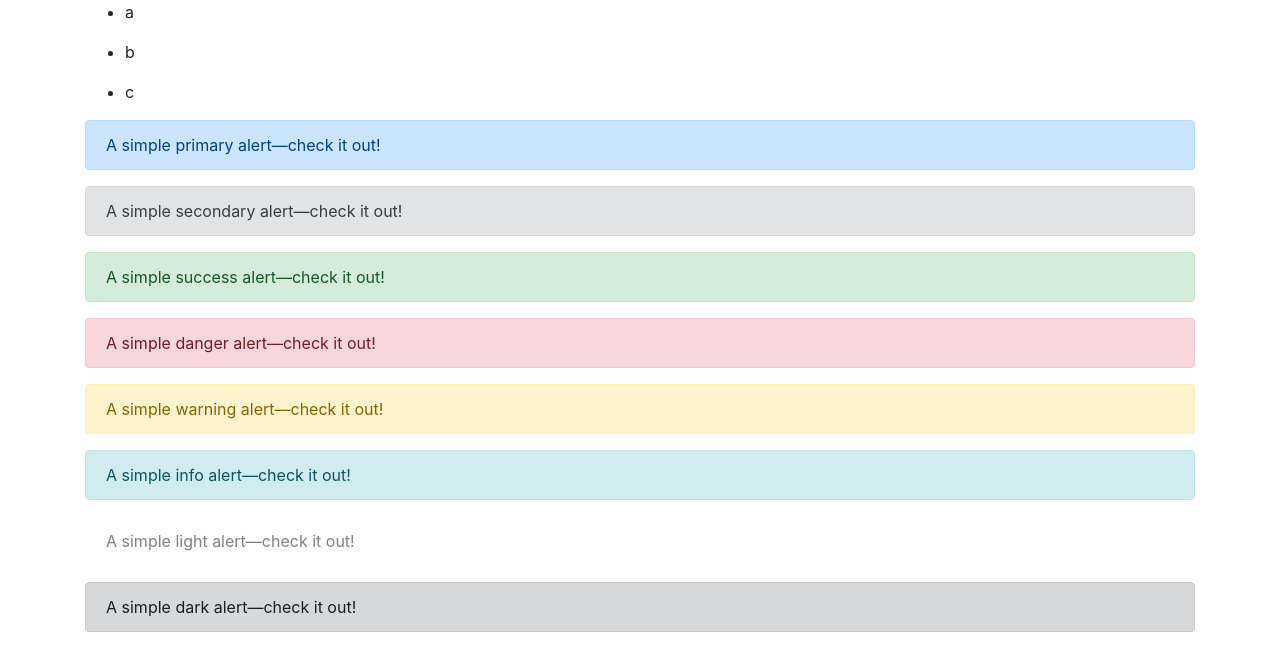
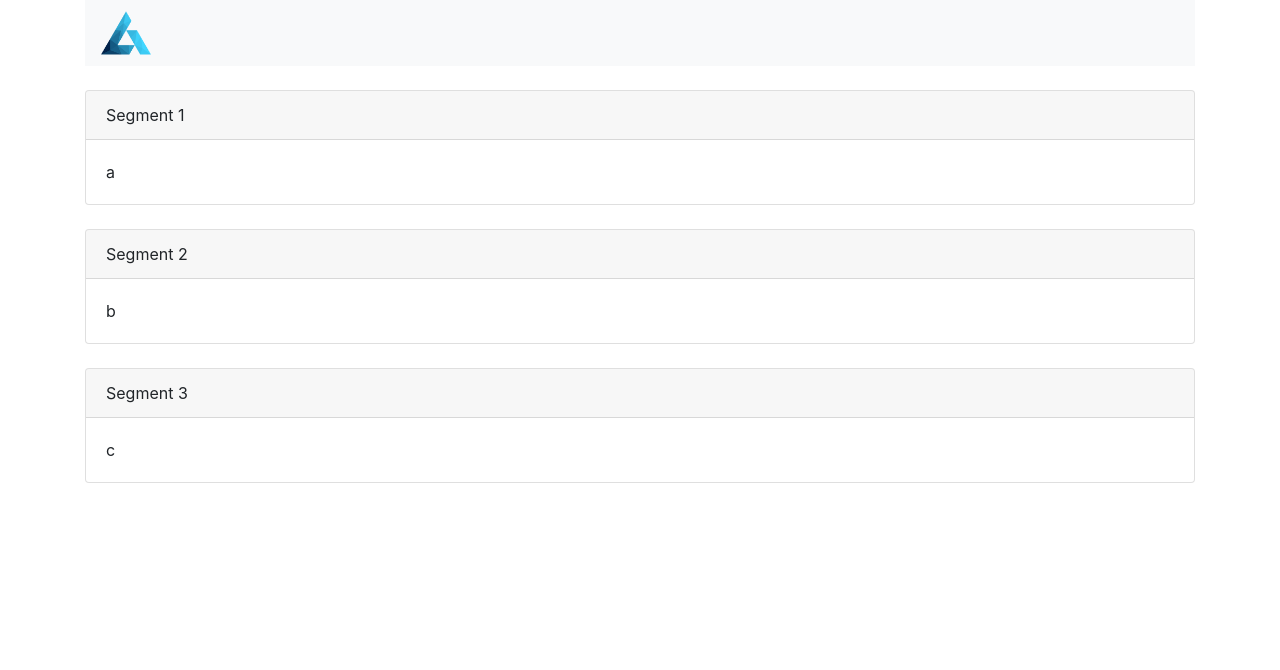
Before and after one commit to dimakrol/concord-ui-v2, a Vue app: page / in a window 1280 px wide. Shown: the top 670 px of the page. Built offline with nearby package versions, Linux system fonts and the light colour scheme.

Commit message:
Added cards, refactoring.

```diff
--- a/src/App.vue
+++ b/src/App.vue
@@ -1,6 +1,9 @@
 <template>
   <div id="app">
       <div class="container">
+          <nav class="navbar navbar-expand-lg navbar-light bg-light">
+              <img class="logo" alt="Ad-Center logo" src="./assets/logo.png">
+          </nav>
           <SegmentsList :segments="segments"></SegmentsList>
       </div>
   </div>
@@ -8,6 +11,7 @@
 
 <script>
 import SegmentsList from './components/SegmentsList.vue'
+import NewSegmentModal from './components/segmentModals/NewSegmentModal'
 
 const segmentsList = [
     {
@@ -38,7 +42,8 @@ export default {
         }
     },
     components: {
-        SegmentsList
+        SegmentsList,
+        NewSegmentModal,
     },
     mounted() {
     }
@@ -46,4 +51,8 @@ export default {
 </script>
 
 <style>
+    .logo {
+        width: 50px;
+        height: 50px;
+    }
 </style>
--- a/src/components/SegmentsList.vue
+++ b/src/components/SegmentsList.vue
@@ -1,33 +1,16 @@
 
 <template>
     <div>
-        <ul v-for="segment in segments">
-
-            <li v-bind:key="segment.advertiserId">{{segment.type}}</li>
-        </ul>
-        <div class="alert alert-primary" role="alert">
-            A simple primary alert—check it out!
-        </div>
-        <div class="alert alert-secondary" role="alert">
-            A simple secondary alert—check it out!
-        </div>
-        <div class="alert alert-success" role="alert">
-            A simple success alert—check it out!
-        </div>
-        <div class="alert alert-danger" role="alert">
-            A simple danger alert—check it out!
-        </div>
-        <div class="alert alert-warning" role="alert">
-            A simple warning alert—check it out!
-        </div>
-        <div class="alert alert-info" role="alert">
-            A simple info alert—check it out!
-        </div>
-        <div class="alert alert-light" role="alert">
-            A simple light alert—check it out!
-        </div>
-        <div class="alert alert-dark" role="alert">
-            A simple dark alert—check it out!
+        <div v-for="segment in segments">
+                <div class="card my-4">
+                    <div class="card-header">
+                        Segment {{segment.advertiserId}}
+                    </div>
+                    <div class="card-body">
+                        {{segment.type}}
+                    </div>
+                </div>
+            <!--<li v-bind:key="segment.advertiserId">{{segment.type}}</li>-->
         </div>
     </div>
 </template>
--- /dev/null
+++ b/src/components/segmentModals/NewSegmentModal.vue
@@ -0,0 +1,104 @@
+<template>
+    <transition name="modal">
+        <div class="modal-mask">
+            <div class="modal-wrapper">
+                <div class="modal-container">
+                    <div class="modal-header">
+                        <slot name="header">
+                            default header
+                        </slot>
+                    </div>
+                    <div class="modal-body">
+                        <slot name="body">
+                            default body
+                        </slot>
+                    </div>
+                    <div class="modal-footer">
+                        <slot name="footer">
+                            default footer
+                            <button class="modal-default-button" @click="$emit('close')">
+                                OK
+                            </button>
+                        </slot>
+                    </div>
+                </div>
+            </div>
+        </div>
+    </transition>
+</template>
+
+<script>
+export default {
+    name: 'HelloWorld',
+    props: {
+        msg: String
+    }
+}
+</script>
+
+<!-- Add "scoped" attribute to limit CSS to this component only -->
+<style scoped>
+    .modal-mask {
+        position: fixed;
+        z-index: 9998;
+        top: 0;
+        left: 0;
+        width: 100%;
+        height: 100%;
+        background-color: rgba(0, 0, 0, .5);
+        display: table;
+        transition: opacity .3s ease;
+    }
+
+    .modal-wrapper {
+        display: table-cell;
+        vertical-align: middle;
+    }
+
+    .modal-container {
+        width: 300px;
+        margin: 0px auto;
+        padding: 20px 30px;
+        background-color: #fff;
+        border-radius: 2px;
+        box-shadow: 0 2px 8px rgba(0, 0, 0, .33);
+        transition: all .3s ease;
+        font-family: Helvetica, Arial, sans-serif;
+    }
+
+    .modal-header h3 {
+        margin-top: 0;
+        color: #42b983;
+    }
+
+    .modal-body {
+        margin: 20px 0;
+    }
+
+    .modal-default-button {
+        float: right;
+    }
+
+    /*
+     * The following styles are auto-applied to elements with
+     * transition="modal" when their visibility is toggled
+     * by Vue.js.
+     *
+     * You can easily play with the modal transition by editing
+     * these styles.
+     */
+
+    .modal-enter {
+        opacity: 0;
+    }
+
+    .modal-leave-active {
+        opacity: 0;
+    }
+
+    .modal-enter .modal-container,
+    .modal-leave-active .modal-container {
+        -webkit-transform: scale(1.1);
+        transform: scale(1.1);
+    }
+</style>
```
Also changed, not shown: src/assets/logo.png.
